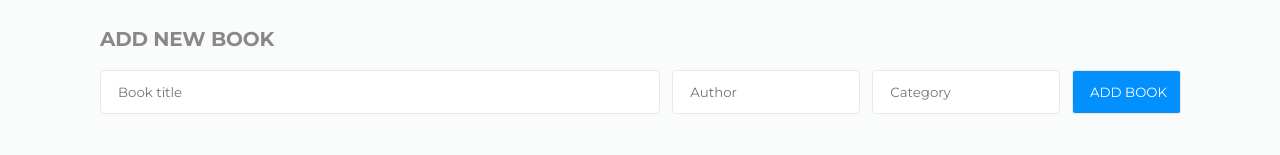
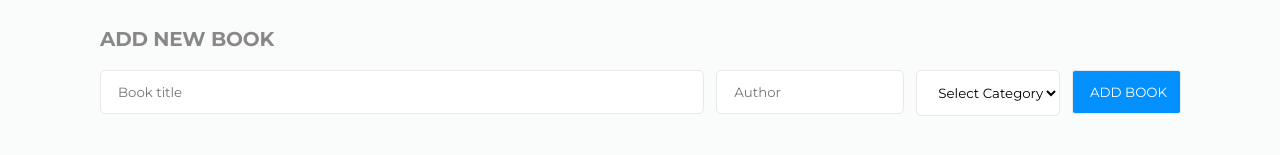
Before and after one commit to SebastianSolisFenger/React-BookStore, a React (Create React App) app: page / in a window 1280 px wide. Shown: the part 155-310 px from the top of the page. Built offline with nearby package versions, Linux system fonts and the light colour scheme; no server answers.

Commit message:
Refactor the input category for a Select option tag

```diff
--- a/src/components/RegistrationBook.js
+++ b/src/components/RegistrationBook.js
@@ -6,7 +6,7 @@ import './style-components/RegisterBook.css';
 
 const RegistrationBook = () => {
   const dispatch = useDispatch();
-  const [book, changeBook] = useState({ title: '', author: '' });
+  const [book, changeBook] = useState({ title: '', author: '', category: '' });
 
   const updateTitle = (e) => {
     changeBook({
@@ -62,13 +62,20 @@ const RegistrationBook = () => {
           onChange={updateAuthor}
           required
         />
-        <input
-          type="text"
+
+        <select
+          // value={category}
           id="category"
-          placeholder="Category"
           onChange={updateCategory}
           required
-        />
+        >
+          <option value="">Select Category</option>
+          <option value="Action">Action</option>
+          <option value="Sci-fi">Sci-fi</option>
+          <option value="Drama">Drama</option>
+          <option value="Horror">Horror</option>
+        </select>
+
         <button type="submit">ADD BOOK</button>
       </form>
     </div>
--- a/src/components/style-components/RegisterBook.css
+++ b/src/components/style-components/RegisterBook.css
@@ -20,7 +20,8 @@
   align-items: flex-start;
 }
 
-.register-form input {
+.register-form input,
+select {
   padding: 0.813rem 0 0.813rem 1.063rem;
   border-radius: 5px;
   border: solid 1.5px var(--grey-border);
```
